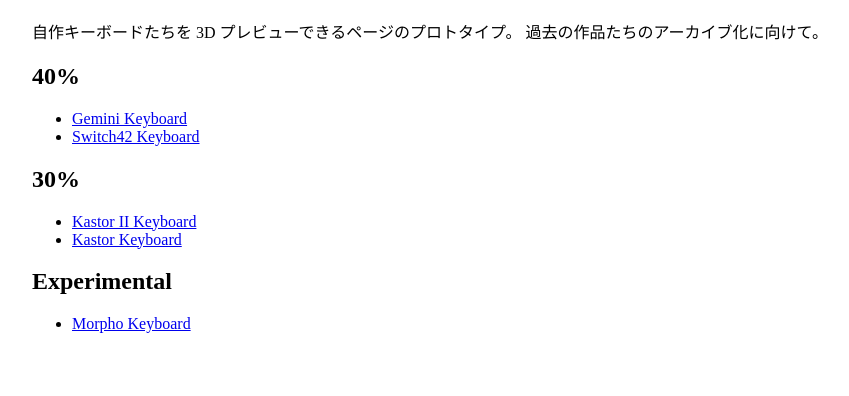
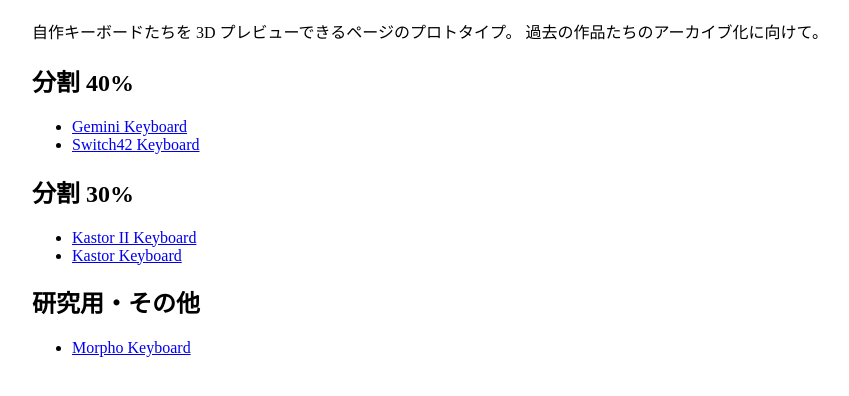
Before and after one commit to zk-phi/keyboard-3d-viewer-poc, a website built with Vite: page index.html in a window 1280 px wide. Shown: the part 70-466 px from the top of the page, without its empty margins (68-917 px from the left). Built offline with nearby package versions, Linux system fonts and the light colour scheme.

Commit message:
Minor updates

```diff
--- a/index.html
+++ b/index.html
@@ -22,17 +22,17 @@ canvas {
         自作キーボードたちを 3D プレビューできるページのプロトタイプ。
         過去の作品たちのアーカイブ化に向けて。
       </p>
-      <h2>40%</h2>
+      <h2>分割 40%</h2>
       <ul>
         <li><a href="./gemini.html">Gemini Keyboard</a></li>
         <li><a href="./switch42.html">Switch42 Keyboard</a></li>
       </ul>
-      <h2>30%</h2>
+      <h2>分割 30%</h2>
       <ul>
         <li><a href="./kastor2.html">Kastor II Keyboard</a></li>
         <li><a href="./kastor.html">Kastor Keyboard</a></li>
       </ul>
-      <h2>Experimental</h2>
+      <h2>研究用・その他</h2>
       <ul>
         <li><a href="./morpho.html">Morpho Keyboard</a></li>
       </ul>
```
Also changed, not shown: Readme.md.
